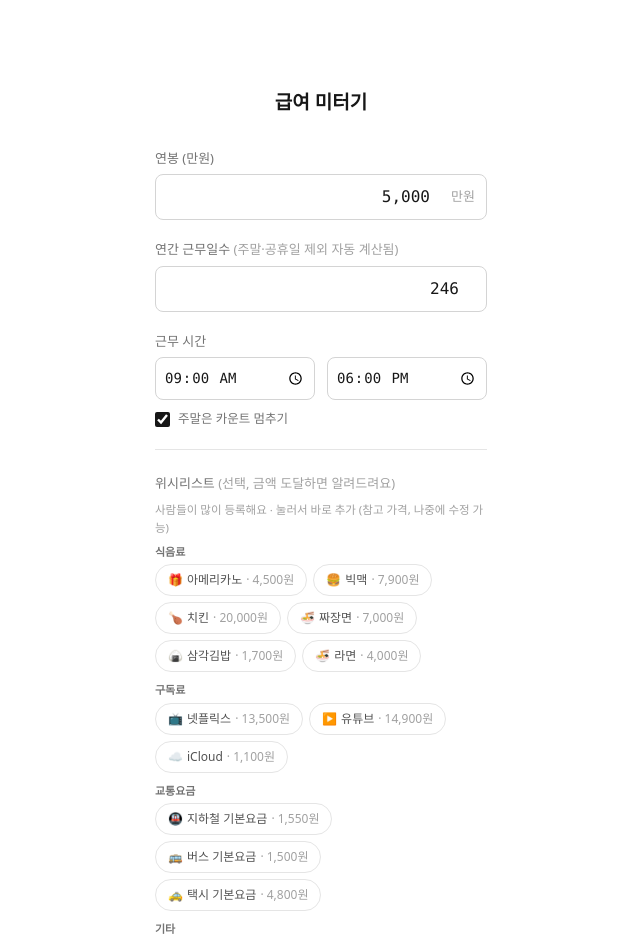
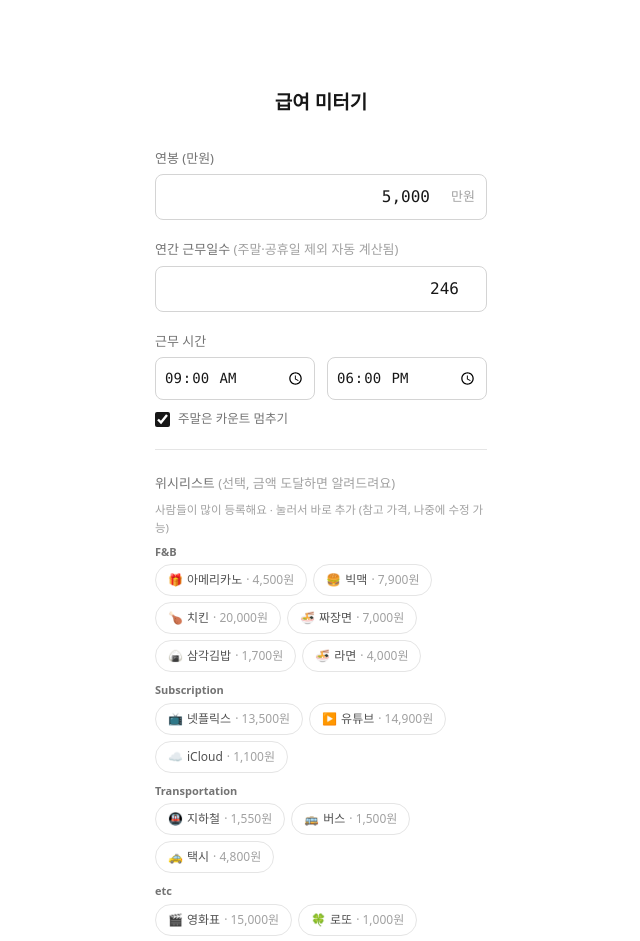
Before and after one commit to Namsanii/salarymeter, a Next.js app: page / in a window 1280 px wide. Shown: the top 941 px of the page, without its empty margins (319-959 px from the left). Built offline with nearby package versions, Linux system fonts and the light colour scheme.

Commit message:
fix label

```diff
--- a/components/salarymeter.tsx
+++ b/components/salarymeter.tsx
@@ -173,7 +173,7 @@ function getEmoji(name: string): string {
 
 const SUGGESTED_GROUPS: { category: string; items: { name: string; price: number }[] }[] = [
   {
-    category: "식음료",
+    category: "F&B",
     items: [
       { name: "아메리카노", price: 4500 },
       { name: "빅맥", price: 7900 },
@@ -184,7 +184,7 @@ const SUGGESTED_GROUPS: { category: string; items: { name: string; price: number
     ],
   },
   {
-    category: "구독료",
+    category: "Subscription",
     items: [
       { name: "넷플릭스", price: 13500 },
       { name: "유튜브", price: 14900 },
@@ -192,15 +192,15 @@ const SUGGESTED_GROUPS: { category: string; items: { name: string; price: number
     ],
   },
   {
-    category: "교통요금",
+    category: "Transportation",
     items: [
-      { name: "지하철 기본요금", price: 1550 },
-      { name: "버스 기본요금", price: 1500 },
-      { name: "택시 기본요금", price: 4800 },
+      { name: "지하철", price: 1550 },
+      { name: "버스", price: 1500 },
+      { name: "택시", price: 4800 },
     ],
   },
   {
-    category: "기타",
+    category: "etc",
     items: [
       { name: "영화표", price: 15000 },
       { name: "로또", price: 1000 },
```
